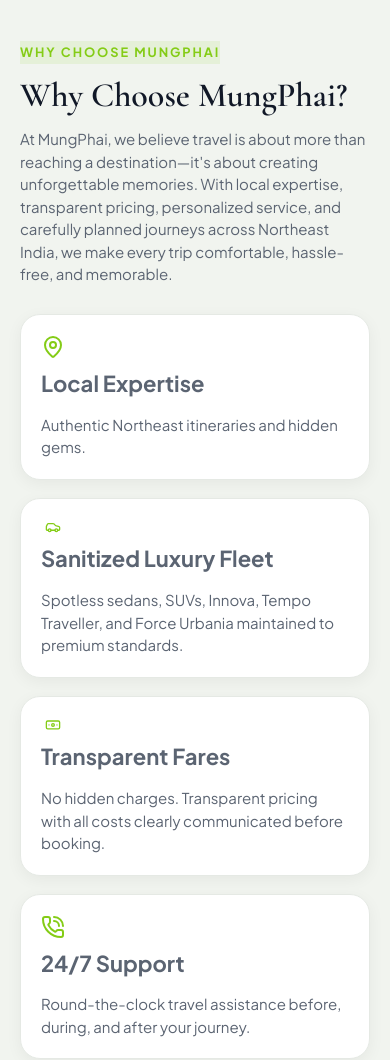
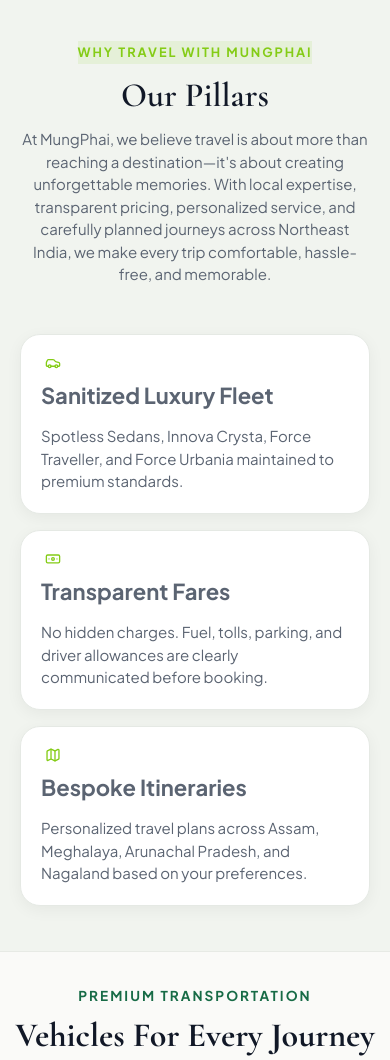
Before and after one commit to Quickaxis/mungpha, a website: page index.html in a window 390 px wide. Shown: the part 1800-2860 px from the top of the page. Drawn offline with nearby package versions, Linux system fonts and the light colour scheme.

Commit message:
Update Our Pillars layout and fix mobile footer social icons

```diff
--- a/index.html
+++ b/index.html
@@ -245,45 +245,36 @@
         box-shadow: 0 8px 24px rgba(132, 204, 22, 0.15) !important;
       }
     </style>
-    <!-- 3. WHY CHOOSE MUNGPHAI (SPLIT 2-COLUMN LAYOUT) -->
+    <!-- 3. WHY CHOOSE MUNGPHAI -->
     <section id="why-us" class="section section-cream">
       <div class="container">
-        <div class="why-us-split-layout scroll-reveal">
 
-          <!-- Left: Label + Heading + Short 2-line Description -->
-          <div>
-            <span class="label-gold-accent" style="margin-bottom:12px; color:#84CC16 !important; border-color:rgba(132,204,22,0.3) !important; background: rgba(132,204,22,0.1) !important;">WHY CHOOSE MUNGPHAI</span>
-            <h2 class="heading-section-60" style="margin-bottom:20px;">Why Choose MungPhai?</h2>
-            <p style="font-size: 1.1rem; color: var(--color-text-secondary); line-height: 1.7; max-width: 480px;">
+        <div style="text-align: center; max-width: 680px; margin: 0 auto 48px;" class="scroll-reveal">
+          <span class="label-gold-accent" style="margin-bottom:12px; color:#84CC16 !important; border-color:rgba(132,204,22,0.3) !important; background: rgba(132,204,22,0.1) !important;">WHY TRAVEL WITH MUNGPHAI</span>
+          <h2 class="heading-section-60" style="margin-bottom:20px;">Our Pillars</h2>
+          <p style="font-size: 1.1rem; color: var(--color-text-secondary); line-height: 1.7;">
             At MungPhai, we believe travel is about more than reaching a destination—it's about creating unforgettable memories. With local expertise, transparent pricing, personalized service, and carefully planned journeys across Northeast India, we make every trip comfortable, hassle-free, and memorable.
           </p>
         </div>
 
-          <!-- Right: 4 Small Clean Feature Cards -->
-          <div class="why-us-right-grid">
-            <div class="compact-vt-card">
-              <i data-lucide="map-pin" style="color:#84CC16;"></i>
-              <h4 class="compact-title">Local Expertise</h4>
-              <p class="compact-desc">Authentic Northeast itineraries and hidden gems.</p>
-            </div>
+        <div class="why-us-three-col scroll-reveal">
           <div class="compact-vt-card">
             <i data-lucide="car" style="color:#84CC16;"></i>
             <h4 class="compact-title">Sanitized Luxury Fleet</h4>
-              <p class="compact-desc">Spotless sedans, SUVs, Innova, Tempo Traveller, and Force Urbania maintained to premium standards.</p>
+            <p class="compact-desc">Spotless Sedans, Innova Crysta, Force Traveller, and Force Urbania maintained to premium standards.</p>
           </div>
           <div class="compact-vt-card">
             <i data-lucide="banknote" style="color:#84CC16;"></i>
             <h4 class="compact-title">Transparent Fares</h4>
-              <p class="compact-desc">No hidden charges. Transparent pricing with all costs clearly communicated before booking.</p>
+            <p class="compact-desc">No hidden charges. Fuel, tolls, parking, and driver allowances are clearly communicated before booking.</p>
           </div>
           <div class="compact-vt-card">
-              <i data-lucide="phone-call" style="color:#84CC16;"></i>
-              <h4 class="compact-title">24/7 Support</h4>
-              <p class="compact-desc">Round-the-clock travel assistance before, during, and after your journey.</p>
+            <i data-lucide="map" style="color:#84CC16;"></i>
+            <h4 class="compact-title">Bespoke Itineraries</h4>
+            <p class="compact-desc">Personalized travel plans across Assam, Meghalaya, Arunachal Pradesh, and Nagaland based on your preferences.</p>
           </div>
         </div>
 
-        </div>
       </div>
     </section>
 
--- a/styles.css
+++ b/styles.css
@@ -3907,5 +3907,27 @@
 @media (max-width: 768px) {
   .footer-social-glass {
     justify-content: center;
-  }
-}
+    flex-wrap: nowrap;
+  }
+}
+
+/* WHY US THREE COLUMN GRID */
+.why-us-three-col {
+  display: grid;
+  grid-template-columns: repeat(3, 1fr);
+  gap: 24px;
+  width: 100%;
+}
+
+@media (max-width: 992px) {
+  .why-us-three-col {
+    grid-template-columns: repeat(2, 1fr);
+  }
+}
+
+@media (max-width: 768px) {
+  .why-us-three-col {
+    grid-template-columns: 1fr;
+    gap: 16px;
+  }
+}
```
Lines whose indentation alone changed are shown as unchanged.
